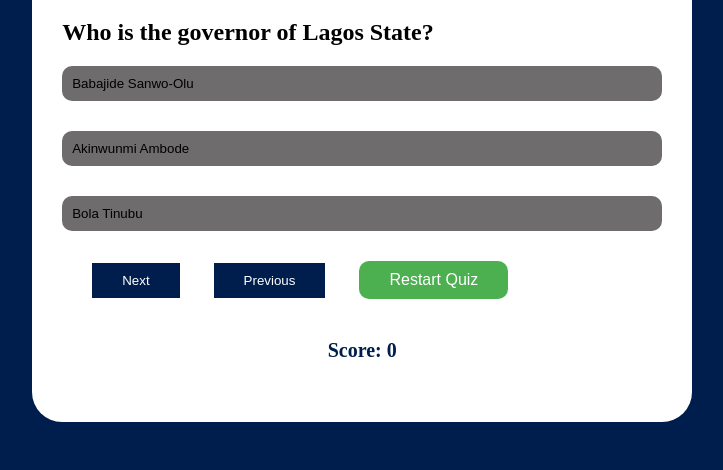
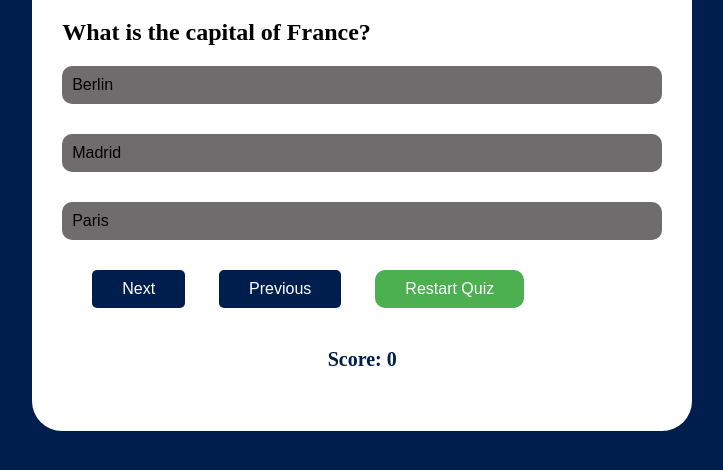
Before and after one commit to Abdullah-webd/Quiz-apllication, a plain HTML site: page index.html in a window 1280 px wide. Shown: the part 120-590 px from the top of the page, without its empty margins (355-1078 px from the left). Drawn offline with Linux system fonts and the light colour scheme.

Commit message:
save changes

```diff
--- a/script.js
+++ b/script.js
@@ -1,97 +1,177 @@
-const questionsData = [
+const questions = [
   {
-    questions: [
-      "Who is the governor of Lagos State?",
-      "Who is the president of America?",
-      "Who is the best footballer in the world?",
-      "Who is Nelson Mandela?",
-      "What is the capital of France?",
-      "What is 5 + 3?",
-      "Which planet is known as the Red Planet?"
-    ],
-    answers: [
-      ["Babajide Sanwo-Olu", "Akinwunmi Ambode", "Bola Tinubu"],
-      ["Joe Biden", "Donald Trump", "Barack Obama"],
-      ["Lionel Messi", "Cristiano Ronaldo", "Kylian Mbappe"],
-      ["A South African President", "An activist", "A freedom fighter"],
-      ["Paris", "London", "Berlin"],
-      ["6", "8", "10"],
-      ["Mars", "Venus", "Jupiter"]
-    ],
-    correctAnswers: [0, 0, 0, 2, 0, 1, 0]
+    question: "What is the capital of France?",
+    answers: ["Berlin", "Madrid", "Paris"],
+    correct: 2
+  },
+  {
+    question: "What is 2 + 2?",
+    answers: ["3", "4", "5"],
+    correct: 1
+  },
+  {
+    question: "What is the largest planet in our solar system?",
+    answers: ["Earth", "Jupiter", "Mars"],
+    correct: 1
+  },
+  {
+    question: "Who wrote 'Hamlet'?",
+    answers: ["Charles Dickens", "William Shakespeare", "Mark Twain"],
+    correct: 1
+  },
+  {
+    question: "What is the smallest prime number?",
+    answers: ["1", "2", "3"],
+    correct: 1
+  },
+  {
+    question: "What is the chemical symbol for water?",
+    answers: ["H2O", "CO2", "O2"],
+    correct: 0
+  },
+  {
+    question: "How many continents are there on Earth?",
+    answers: ["5", "6", "7"],
+    correct: 2
+  },
+  {
+    question: "What is the fastest land animal?",
+    answers: ["Cheetah", "Lion", "Horse"],
+    correct: 0
+  },
+  {
+    question: "Who painted the Mona Lisa?",
+    answers: ["Vincent van Gogh", "Leonardo da Vinci", "Pablo Picasso"],
+    correct: 1
+  },
+  {
+    question: "What is the square root of 64?",
+    answers: ["6", "8", "10"],
+    correct: 1
+  },
+  {
+    question: "What is the capital of Japan?",
+    answers: ["Seoul", "Beijing", "Tokyo"],
+    correct: 2
+  },
+  {
+    question: "Which planet is known as the Red Planet?",
+    answers: ["Mars", "Venus", "Saturn"],
+    correct: 0
+  },
+  {
+    question: "What is the boiling point of water in Celsius?",
+    answers: ["100", "90", "80"],
+    correct: 0
+  },
+  {
+    question: "Who discovered gravity?",
+    answers: ["Albert Einstein", "Isaac Newton", "Galileo Galilei"],
+    correct: 1
+  },
+  {
+    question: "What is the longest river in the world?",
+    answers: ["Amazon", "Nile", "Yangtze"],
+    correct: 1
+  },
+  {
+    question: "What is the main ingredient in sushi?",
+    answers: ["Rice", "Noodles", "Bread"],
+    correct: 0
+  },
+  {
+    question: "What is the capital of Australia?",
+    answers: ["Sydney", "Melbourne", "Canberra"],
+    correct: 2
+  },
+  {
+    question: "What is the smallest unit of life?",
+    answers: ["Cell", "Atom", "Organ"],
+    correct: 0
+  },
+  {
+    question: "What is the freezing point of water in Celsius?",
+    answers: ["0", "-5", "10"],
+    correct: 0
+  },
+  {
+    question: "What is the primary gas found in Earth's atmosphere?",
+    answers: ["Oxygen", "Nitrogen", "Carbon Dioxide"],
+    correct: 1
   }
 ];
-
-const nextButton = document.querySelector('.next');
-const prevButton = document.querySelector('.previous');
-const restartButton = document.querySelector('.restart');
-const questionElement = document.querySelector('.questab');
-const answerButtons = [
-  document.querySelector('.answer1'),
-  document.querySelector('.answer2'),
-  document.querySelector('.answer3')
-];
-const scoreElement = document.querySelector('.score');
-const endMessageElement = document.querySelector('.end-message');
 
 let currentQuestionIndex = 0;
 let score = 0;
 
-function updateQuestion() {
-  const { questions, answers } = questionsData[0];
-  questionElement.textContent = questions[currentQuestionIndex];
-  answerButtons.forEach((button, index) => {
-    button.textContent = answers[currentQuestionIndex][index];
-    button.style.backgroundColor = "rgb(110, 108, 108)"; // Reset button color
-    button.disabled = false; // Enable buttons for new question
-  });
-  endMessageElement.textContent = ""; // Clear end message
+const questionTab = document.querySelector(".questab");
+const answerButtons = document.querySelectorAll("button.answer1, button.answer2, button.answer3");
+const nextButton = document.querySelector(".next");
+const previousButton = document.querySelector(".previous");
+const restartButton = document.querySelector(".restart");
+const scoreDisplay = document.querySelector(".score");
+const endMessage = document.querySelector(".end-message");
+
+// Function to display the current question and answers
+function displayQuestion() {
+  const currentQuestion = questions[currentQuestionIndex];
+  questionTab.textContent = currentQuestion.question;
+
+  for (let i = 0; i < answerButtons.length; i++) {
+    answerButtons[i].textContent = currentQuestion.answers[i];
+    answerButtons[i].disabled = false;
+    answerButtons[i].classList.remove("correct", "incorrect");
+  }
+
+  endMessage.textContent = "";
 }
 
-function handleAnswer(selectedIndex) {
-  const correctIndex = questionsData[0].correctAnswers[currentQuestionIndex];
-  if (selectedIndex === correctIndex) {
-    answerButtons[selectedIndex].style.backgroundColor = "green";
-    score++;
-    scoreElement.textContent = `Score: ${score}`;
-  } else {
-    answerButtons[selectedIndex].style.backgroundColor = "red";
-    answerButtons[correctIndex].style.backgroundColor = "green";
-  }
-  answerButtons.forEach((button) => (button.disabled = true)); // Disable buttons after answer
+// Function to handle answer selection
+for (let i = 0; i < answerButtons.length; i++) {
+  answerButtons[i].addEventListener("click", () => {
+    const currentQuestion = questions[currentQuestionIndex];
+
+    if (i === currentQuestion.correct) {
+      answerButtons[i].classList.add("correct");
+      score++;
+    } else {
+      answerButtons[i].classList.add("incorrect");
+      answerButtons[currentQuestion.correct].classList.add("correct");
+    }
+
+    // Disable all answer buttons after selection
+    for (let j = 0; j < answerButtons.length; j++) {
+      answerButtons[j].disabled = true;
+    }
+  });
 }
 
-answerButtons.forEach((button, index) => {
-  button.addEventListener('click', () => handleAnswer(index));
-});
-
-nextButton.addEventListener('click', function () {
-  if (currentQuestionIndex < questionsData[0].questions.length - 1) {
+// Function to move to the next question
+nextButton.addEventListener("click", () => {
+  if (currentQuestionIndex < questions.length - 1) {
     currentQuestionIndex++;
-    updateQuestion();
+    displayQuestion();
   } else {
-    endMessageElement.textContent = `Quiz completed! Your final score is ${score}/${questionsData[0].questions.length}`;
-    nextButton.disabled = true; // Disable the next button
-    prevButton.disabled = true; // Disable the previous button
+    endMessage.textContent = "You've reached the end of the quiz!";
+    scoreDisplay.textContent = `Final Score: ${score}`;
   }
 });
 
-prevButton.addEventListener('click', function () {
+// Function to move to the previous question
+previousButton.addEventListener("click", () => {
   if (currentQuestionIndex > 0) {
     currentQuestionIndex--;
-    updateQuestion();
+    displayQuestion();
   }
 });
 
-restartButton.addEventListener('click', function () {
+// Function to restart the quiz
+restartButton.addEventListener("click", () => {
   currentQuestionIndex = 0;
   score = 0;
-  scoreElement.textContent = `Score: ${score}`;
-  updateQuestion();
-  nextButton.disabled = false;
-  prevButton.disabled = false;
+  scoreDisplay.textContent = "";
+  displayQuestion();
 });
 
-// Initialize the first question and score
-updateQuestion();
-scoreElement.textContent = `Score: ${score}`;
+// Initialize the quiz
+displayQuestion();
--- a/styles.css
+++ b/styles.css
@@ -96,3 +96,32 @@ body{
 .restart:active {
     background-color: #3e8e41; /* Even darker green when clicked */
 }
+/* Correct Answer Style */
+.correct {
+    background-color: #4caf50; /* Green background */
+    color: white; /* White text */
+    border: 2px solid #3e8e41; /* Darker green border */
+  }
+
+  /* Incorrect Answer Style */
+  .incorrect {
+    background-color: #f44336; /* Red background */
+    color: white; /* White text */
+    border: 2px solid #d32f2f; /* Darker red border */
+  }
+
+  /* Optional: Add hover effects for buttons */
+  button:hover:not(.correct):not(.incorrect) {
+    background-color: #f0f0f0; /* Light grey for hover effect */
+    cursor: pointer;
+  }
+
+  /* Reset Button Styles after quiz restart */
+  button {
+    background-color: #ffffff; /* White background */
+    color: black; /* Black text */
+    border: 1px solid #ccc; /* Grey border */
+    padding: 10px;
+    font-size: 16px;
+    border-radius: 5px;
+  }
```
